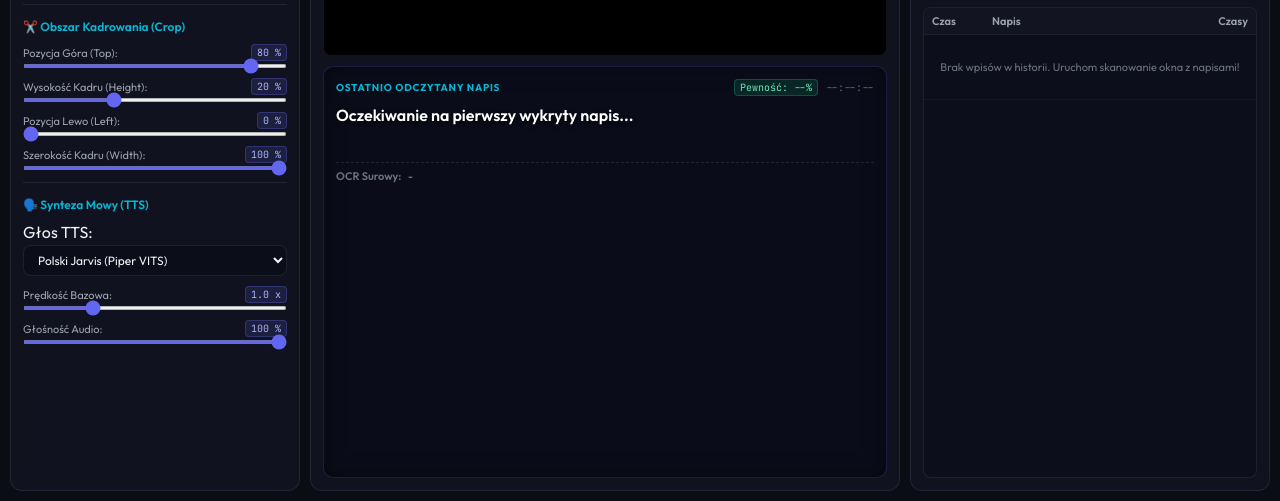
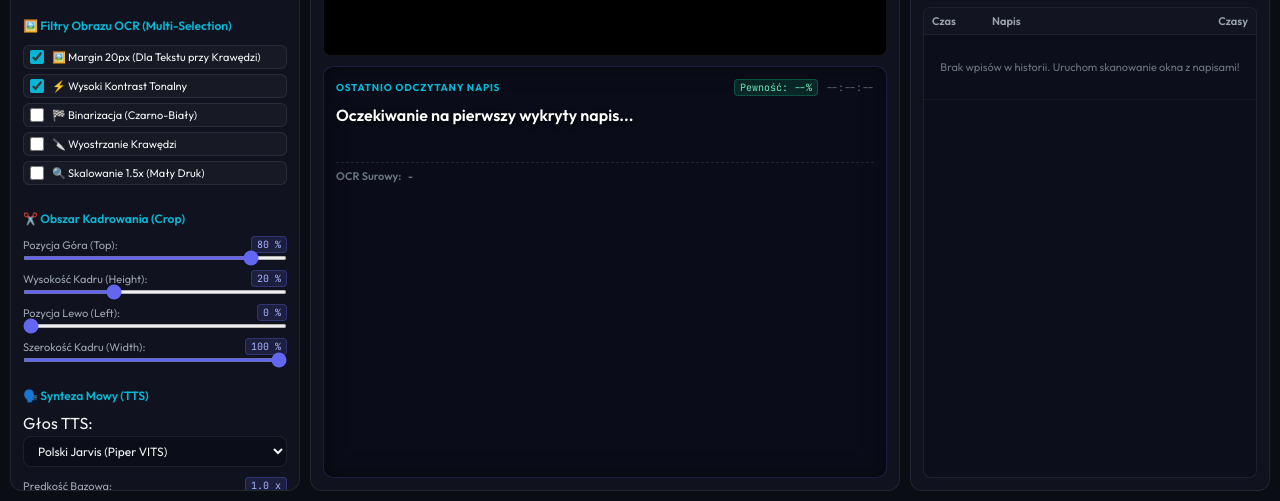
Before and after one commit to Bursztynek98/Rust-Reader-BK98, a website built with Vite: page src/index.html in a window 1280 px wide. Shown: the part 299-800 px from the top of the page. Built offline with nearby package versions, Linux system fonts and the light colour scheme.

Commit message:
feat: add multi-filter checkboxes for OCR image processing options

```diff
--- a/src-tauri/tauri.conf.json
+++ b/src-tauri/tauri.conf.json
@@ -14,7 +14,7 @@
       {
         "title": "Rust Reader - Subtitle OCR & TTS Player",
         "width": 1280,
-        "height": 750,
+        "height": 900,
         "resizable": true,
         "fullscreen": false
       }
--- a/src/index.html
+++ b/src/index.html
@@ -91,6 +91,33 @@
               <span>60%</span>
               <span>80% (Surowo)</span>
             </div>
+          </div>
+
+          <hr class="divider" />
+
+          <!-- OCR MULTI-FILTER CHECKBOXES -->
+          <h3 class="subsection-title">🖼️ Filtry Obrazu OCR (Multi-Selection)</h3>
+          <div class="checkbox-group">
+            <label class="checkbox-label">
+              <input type="checkbox" class="chk-ocr-filter" value="padding20" checked />
+              <span>🖼️ Margin 20px (Dla Tekstu przy Krawędzi)</span>
+            </label>
+            <label class="checkbox-label">
+              <input type="checkbox" class="chk-ocr-filter" value="contrast" checked />
+              <span>⚡ Wysoki Kontrast Tonalny</span>
+            </label>
+            <label class="checkbox-label">
+              <input type="checkbox" class="chk-ocr-filter" value="binarize" />
+              <span>🏁 Binarizacja (Czarno-Biały)</span>
+            </label>
+            <label class="checkbox-label">
+              <input type="checkbox" class="chk-ocr-filter" value="sharpen" />
+              <span>🔪 Wyostrzanie Krawędzi</span>
+            </label>
+            <label class="checkbox-label">
+              <input type="checkbox" class="chk-ocr-filter" value="upscale" />
+              <span>🔍 Skalowanie 1.5x (Mały Druk)</span>
+            </label>
           </div>
 
           <hr class="divider" />
```
